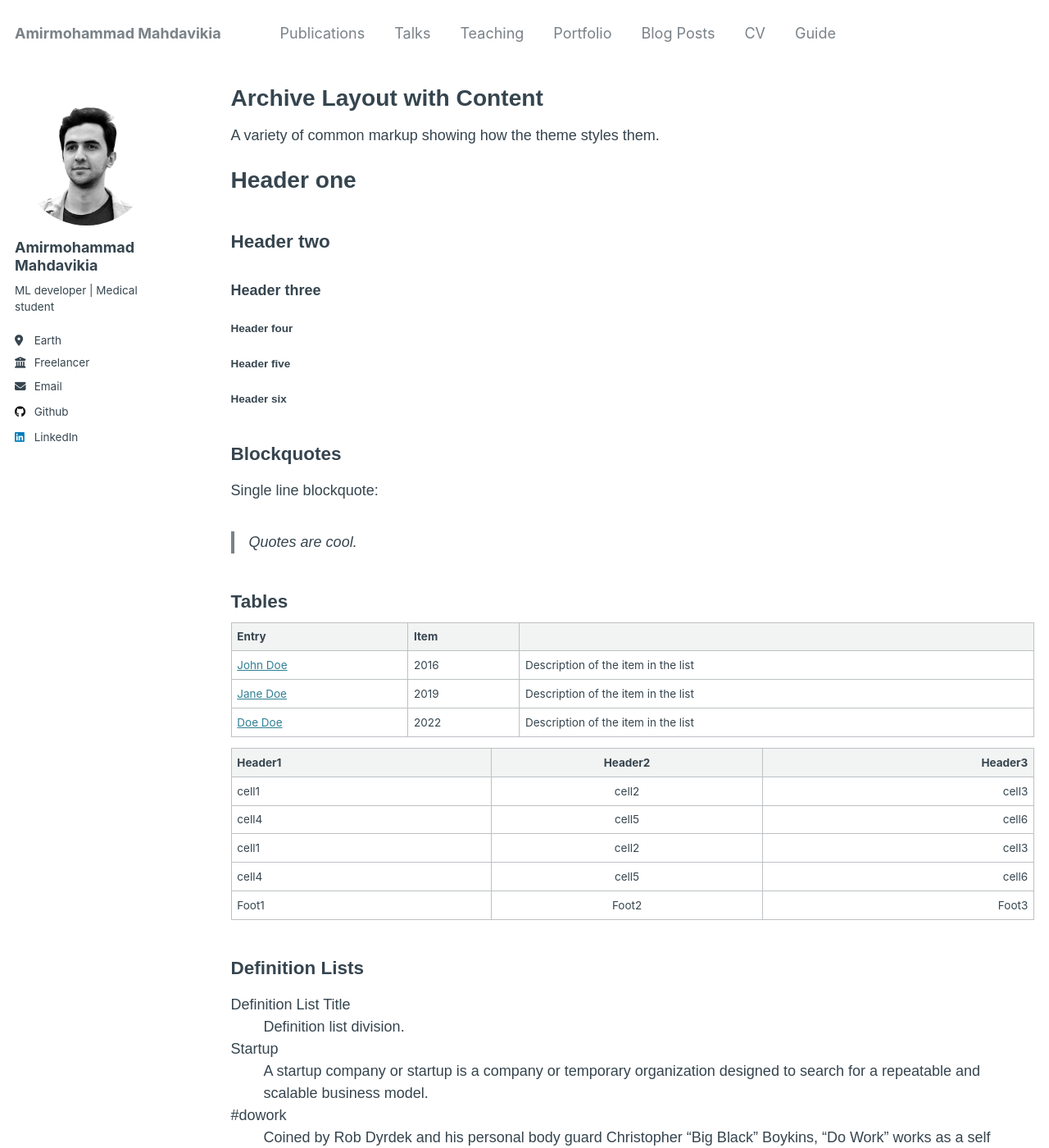
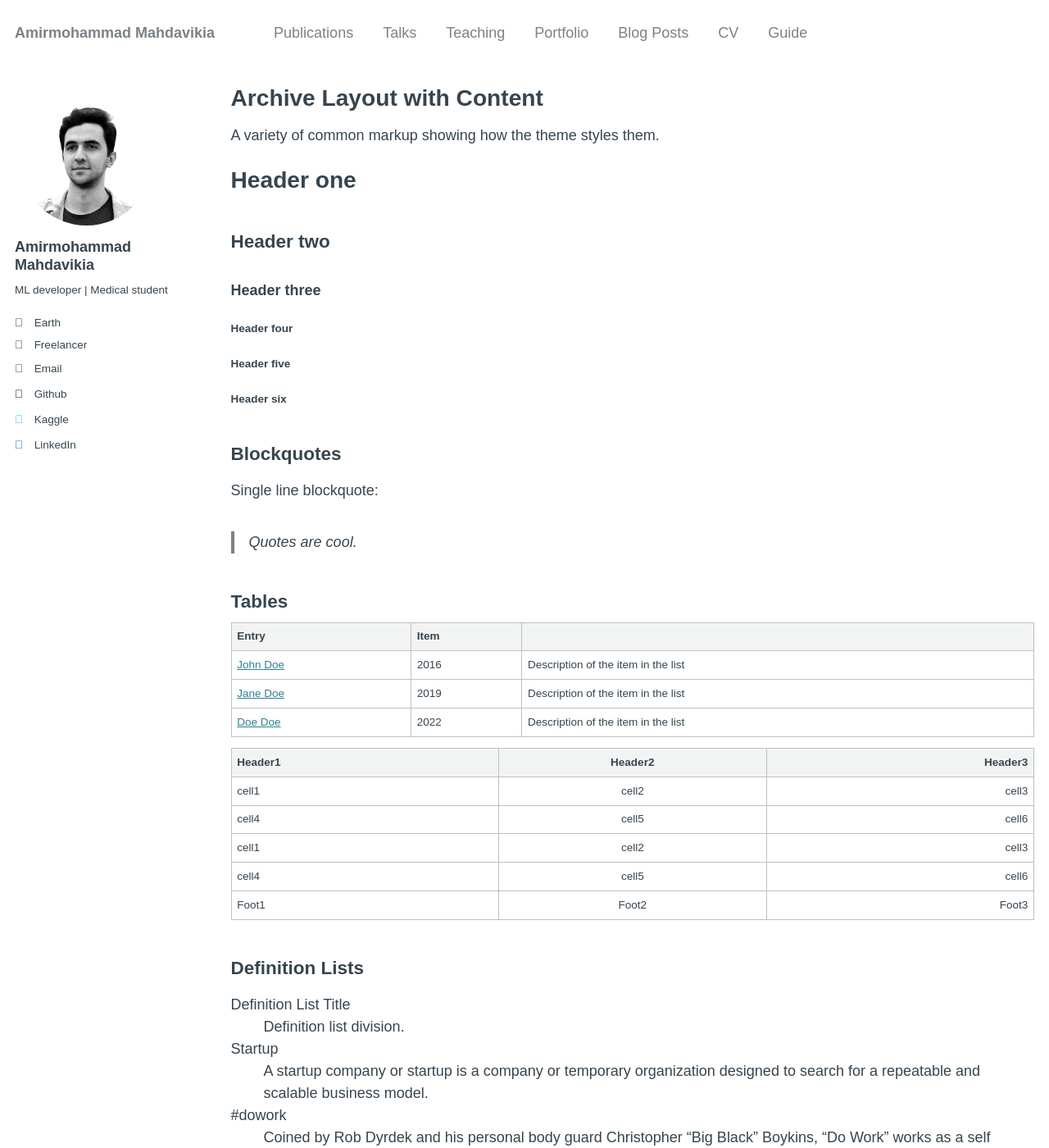
Before and after one commit to ammomahdavikia/ammomahdavikia.github.io, a Jekyll site: the page built from _pages/archive-layout-with-content.md, in a window 1280 px wide and 1400 px high. Shown: the whole window at 82% size. Built offline with Jekyll 4.4.1, drawn with Linux system fonts in a browser that asks for light colours; some web fonts are replaced.

Commit message:
Font appliance and kaggle

```diff
--- a/_config.yml
+++ b/_config.yml
@@ -45,7 +45,7 @@
   codepen          : # Username
   dribbble         : # Username
   github           : "ammomahdavikia"
-  kaggle           : # Username
+  kaggle           : "amirmmahdavikia"
   stackoverflow    : # User number or user number and name (i.e., use "1" or "1/jeff-atwood")
 
   # Social media
--- a/_sass/custom/custom.scss
+++ b/_sass/custom/custom.scss
@@ -7,10 +7,14 @@
     font-style: normal;
   }
 
+  * {
+    font-family: 'CarbonPlusRegular', sans-serif !important;
+  }
+
   body {
-    font-family: 'CarbonPlusRegular', Arial, sans-serif;
+    font-family: 'CarbonPlusRegular', sans-serif;
   }
 
   h1, h2, h3, h4, h5, h6 {
-    font-family: 'CarbonPlusRegular', Arial, sans-serif;
+    font-family: 'CarbonPlusRegular', sans-serif;
   }
```
